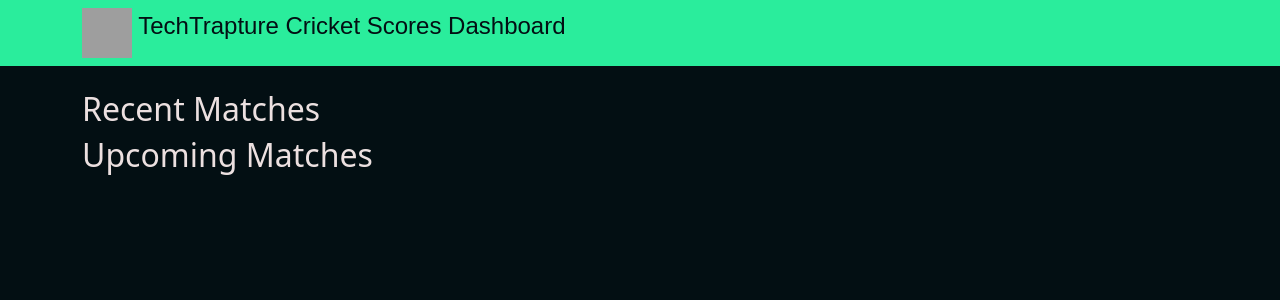
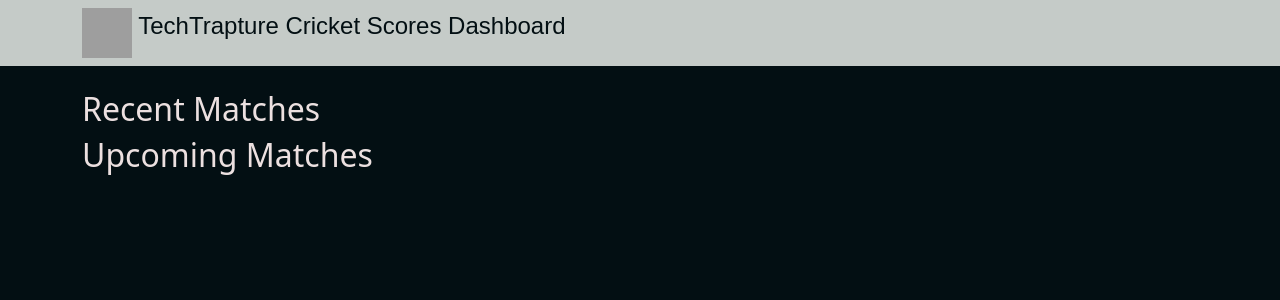
Before and after one commit to vishal-bulbule/gke-cicd, a Flask app: page / in a window 1280 px wide. Shown: the top 300 px of the page. Run offline with Flask 3, Linux system fonts and the light colour scheme; data that the repository does not hold is empty; grey boxes are pictures that could not be loaded.

Commit message:
change color

```diff
--- a/templates/index.html
+++ b/templates/index.html
@@ -12,7 +12,7 @@
             font-size: 34px;
         }
         .top-bar {
-            background-color: #2aed9c; /* Change the background color */
+            background-color: #c5cbc8; /* Change the background color */
             color: #030f13; /* Change the text color */
             padding: 8px;
             font-size: 24px;
```
